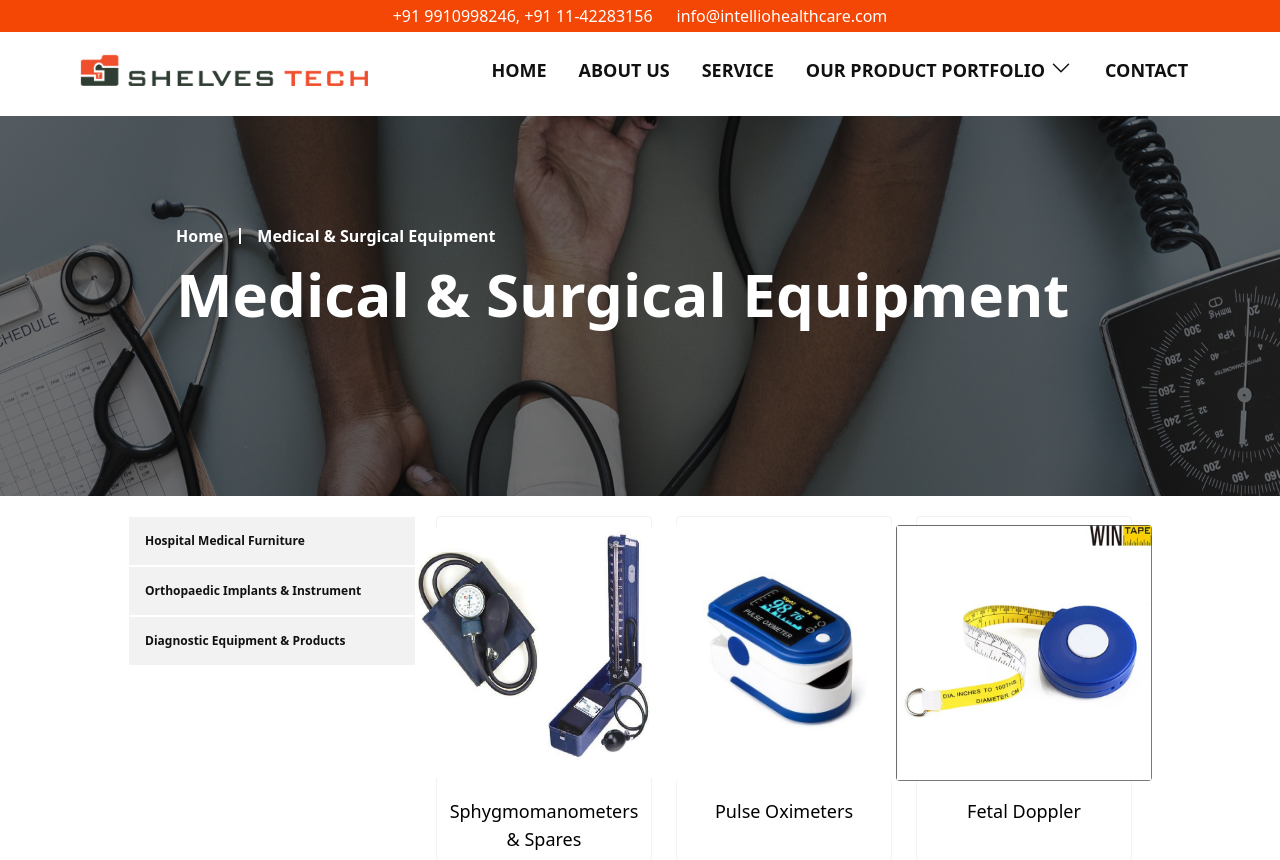
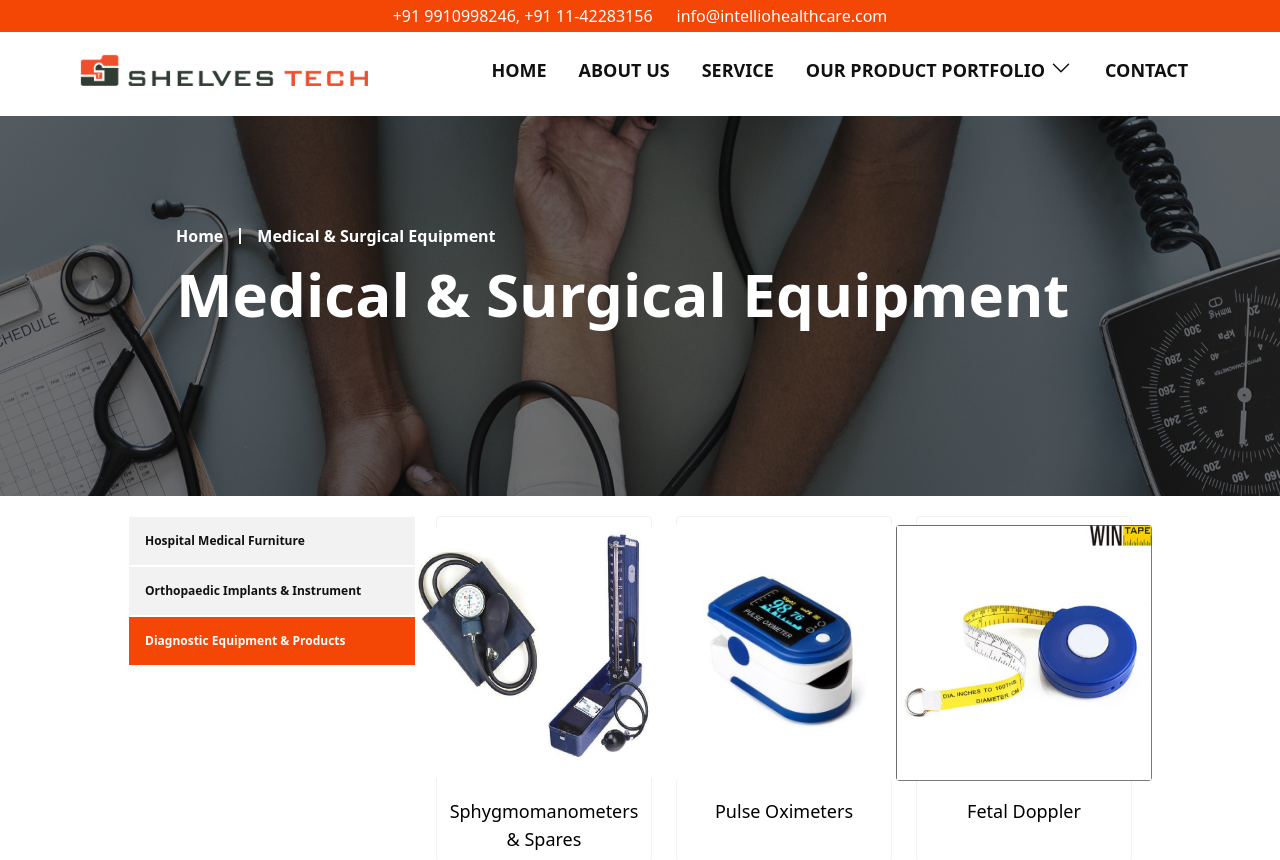
Before and after one commit to shivamdev24/ReactPractice, a React (Vite) app: page /mse/diagno in a window 1280 px wide. Shown: the top 860 px of the page. Built offline with nearby package versions, Linux system fonts and the light colour scheme.

Commit message:
small updates

```diff
--- a/src/pages/productPage/medicalConsumablesPage/MCSidebar.jsx
+++ b/src/pages/productPage/medicalConsumablesPage/MCSidebar.jsx
@@ -42,9 +42,9 @@ export default function MediConsumablesSidebar() {
                 key={index}
                 to={props.path}
                 className={({ isActive }) =>
-                  `hover:bg-white hover:text-orange text-xs font-bold  hover:border border border-white text-graydark py-4 px-4 ${activePath === `/${props.path}` ? "bg-orange text-white hover:text-black hover:bg-orangeshade" : "bg-graypowderlight"}`
+                  `hover:bg-white hover:text-orange text-xs font-bold  hover:border border border-white text-graydark py-4 px-4 ${isActive || activePath === `/${props.path}` ? "bg-orange text-white hover:text-black hover:bg-orangeshade" : "bg-graypowderlight"}`
                 }
-                onClick={() => setActivePath(`/${props.path}`)}
+                onChange={() => setActivePath(`/${props.path}`)}
               >
                 {props.title}
               </NavLink>
--- a/src/pages/productPage/mseProductPage/MseSidebar.jsx
+++ b/src/pages/productPage/mseProductPage/MseSidebar.jsx
@@ -41,10 +41,10 @@ export default function LsSidebar() {
               <NavLink
                 key={index}
                 to={props.path}
-                className={({isActive}) =>
-                  `hover:bg-white hover:text-orange text-xs font-bold  hover:border border border-white text-graydark py-4 px-4 ${ activePath === `/${props.path}` ? "bg-orange text-white hover:text-black hover:bg-orangeshade" : "bg-graypowderlight"}`
+                className={({ isActive }) =>
+                  `hover:bg-white hover:text-orange text-xs font-bold  hover:border border border-white text-graydark py-4 px-4 ${isActive || activePath === `/${props.path}` ? "bg-orange text-white hover:text-black hover:bg-orangeshade" : "bg-graypowderlight"}`
                 }
-                onClick={() => setActivePath(`/${props.path}`)}
+                onChange={() => setActivePath(`/${props.path}`)}
               >
                 {props.title}
               </NavLink>
```
